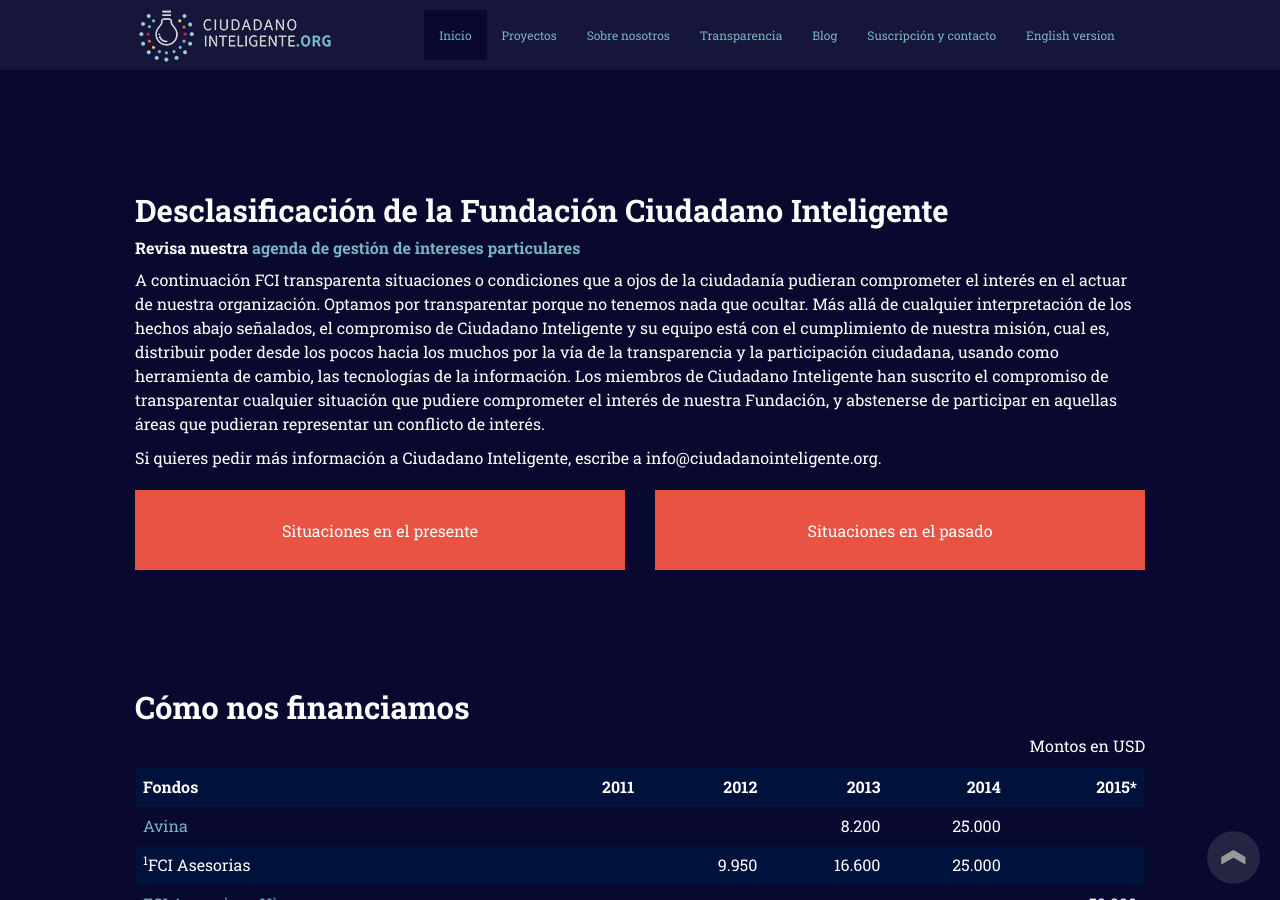
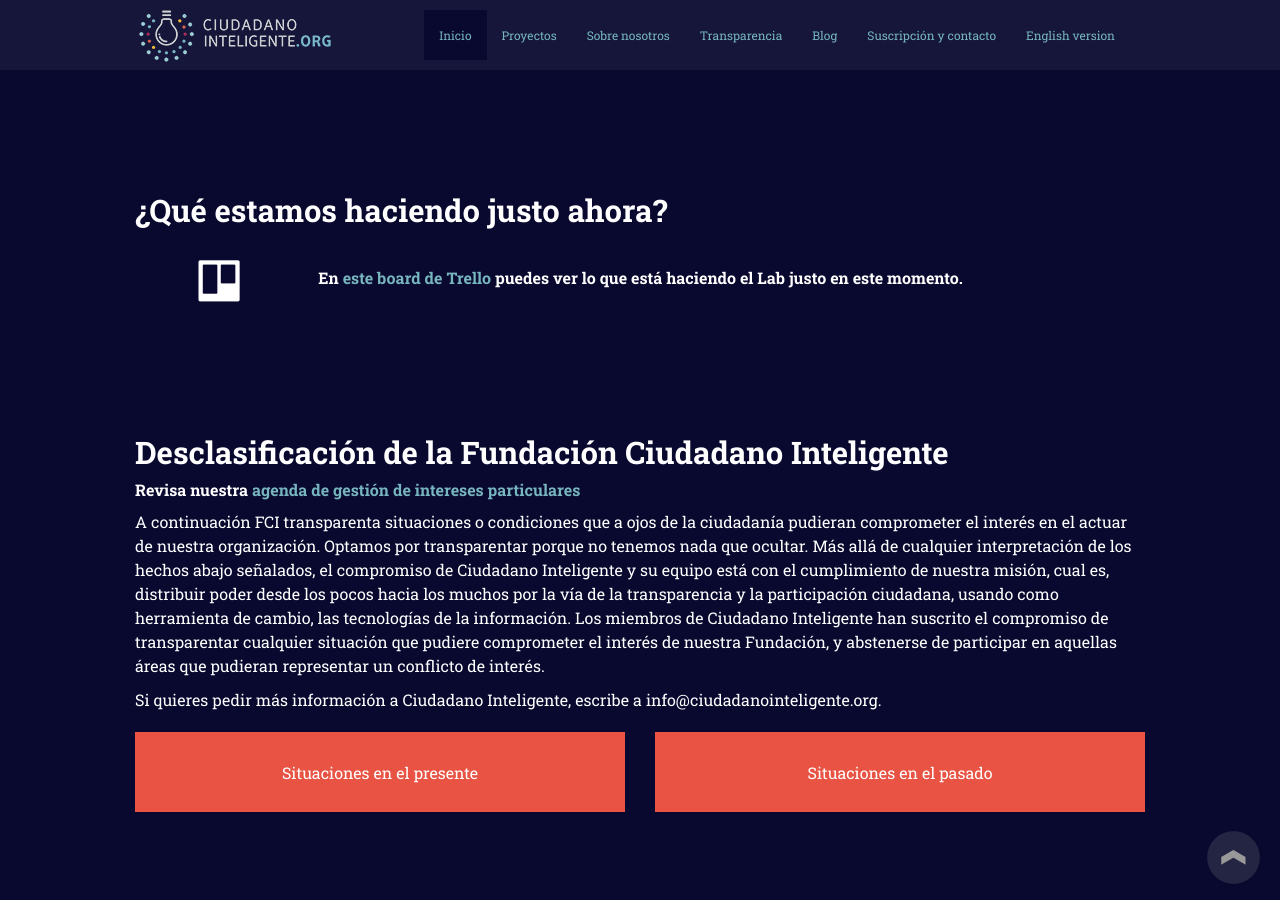
Before and after one commit to ciudadanointeligente/ciudadanointeligente.github.io, a Jekyll site: the page built from index.html, in a window 1280 px wide and 900 px high, scrolled down 4635 px. Built offline with Jekyll 4.4.1, drawn with Linux system fonts in a browser that asks for light colours; nearby versions of some CDN libraries; library files that are not in the unit come from our copies.

Commit message:
Agregando un link para el trello del Lab

```diff
--- a/_includes/transparency.html
+++ b/_includes/transparency.html
@@ -12,6 +12,13 @@
         <div class="col-md-2 hidden-xs"><img src="img/ico-idea.svg"></div>
         <div class="col-md-10"><div class="h4">La Fundación es un lugar de trabajo que recibe con los brazos abiertos  la innovación, las ideas, los sueños por cambiar las relaciones de poder desde unos a pocos, a muchos.</div></div>
     </div>
+    <div id="en-que-estamos"></div>
+    <h3>¿Qué estamos haciendo justo ahora?</h3>
+    <div class="row rules">
+	<div class="col-md-2 hidden-xs"><i class="fa fa-trello fa-3x"></i></div>
+	<div class="col-md-10"><div class="h4">En <a target="_blank" href="https://trello.com/b/uuZBegM7/lab">este board de Trello</a> puedes ver lo que está haciendo el Lab justo en este momento.</div></div>
+    </div>
+
     <div id="desclasificacion"></div>
     <h3>Desclasificación de la Fundación Ciudadano Inteligente</h3>
     <div class="h4">Revisa nuestra <a href="https://docs.google.com/a/votainteligente.cl/spreadsheets/d/1BRxiP9rUE_Iu_dbrvu7NHWwMSFo53wO7Z6g7meHBH4s/edit#gid=0" target="_blank">agenda de gestión de intereses particulares</a></div>
```
